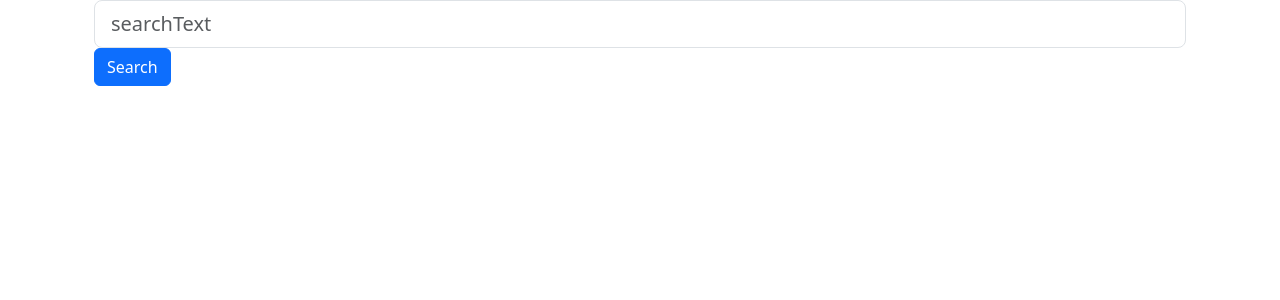
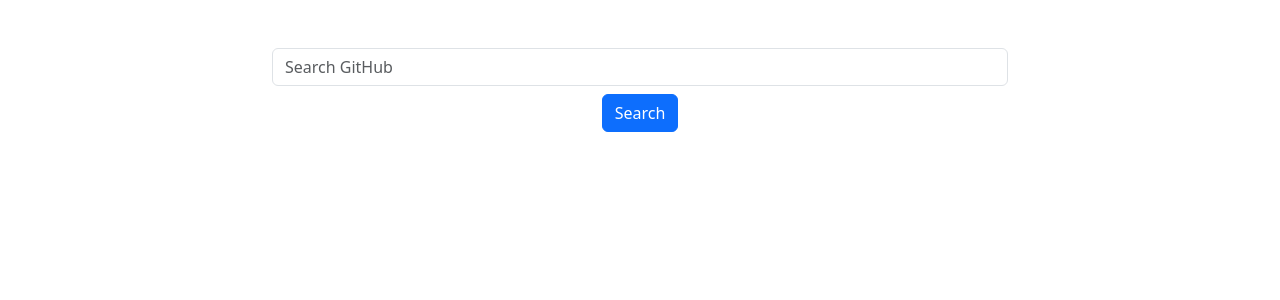
Before and after one commit to RaimyMarte/github-developer-api, a React (Vite) app: page / in a window 1280 px wide. Shown: the top 300 px of the page. Built offline with nearby package versions, Linux system fonts and the light colour scheme.

Commit message:
cambio de estilo en form

```diff
--- a/src/components/Form.jsx
+++ b/src/components/Form.jsx
@@ -14,25 +14,30 @@
 
     return (
         <div className="container">
+            <div className="row justify-content-center mt-5">
+                <div className="col-md-8 col-10">
                     <form
                         onSubmit={onSearchSubmit}
-                className="container"
                     >
                         <input
                             type="text"
-                    className="form-control form-control-lg"
-                    placeholder="searchText"
+                            className="form-control "
+                            placeholder="Search GitHub"
                             name="searchText"
                             value={searchText}
                             onInput={onInputChange}
                         />
+                        <div className="text-center">
                             <button
                                 type="submit"
-                    className="btn btn-primary"
+                                className="btn btn-primary mt-2 justify-self-center"
                             >
                                 Search
                             </button>
+                        </div>
                     </form>
+                </div>
+            </div>
         </div>
     )
 }
--- a/src/components/MainPage.jsx
+++ b/src/components/MainPage.jsx
@@ -1,6 +1,5 @@
 import { useState } from "react"
 import { Form, GetSearchData } from "./"
-
 
 export const MainPage = () => {
 
```
Lines whose indentation alone changed are shown as unchanged.
